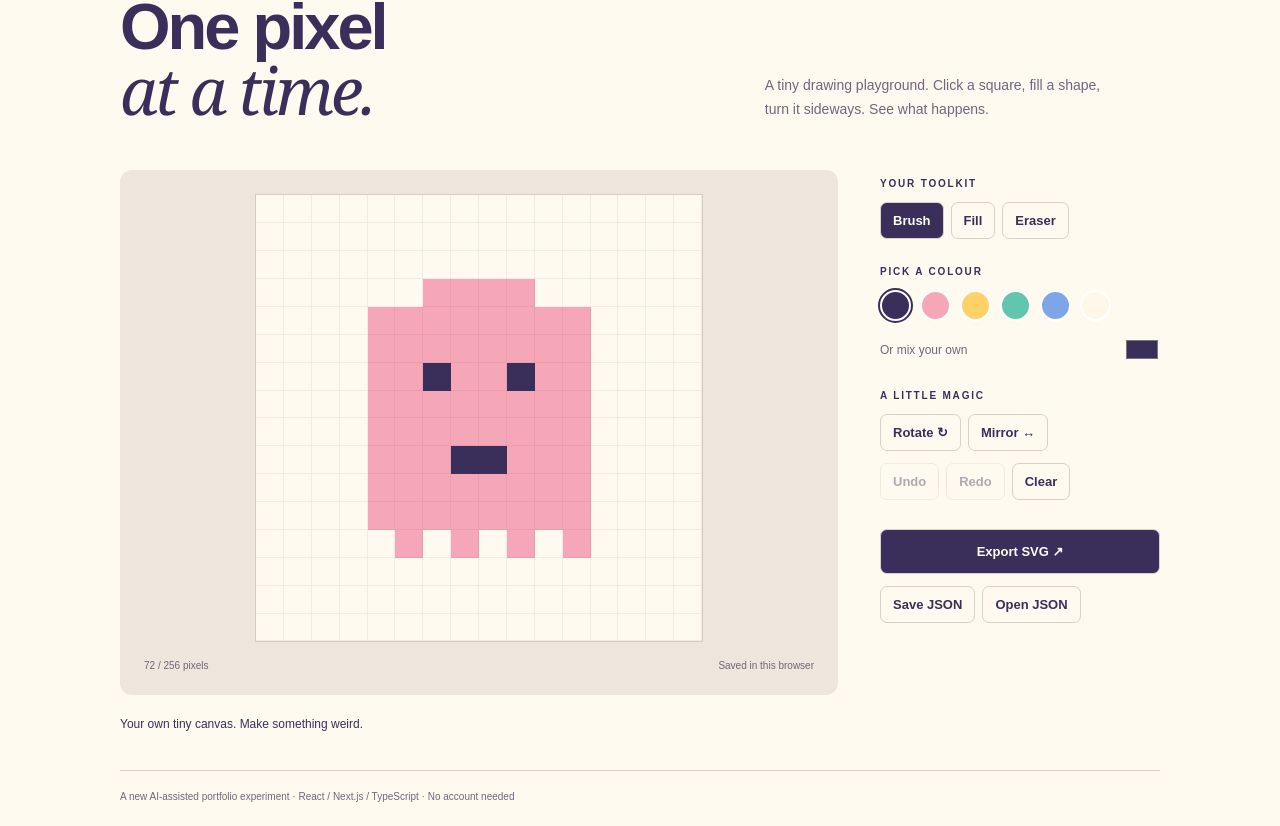
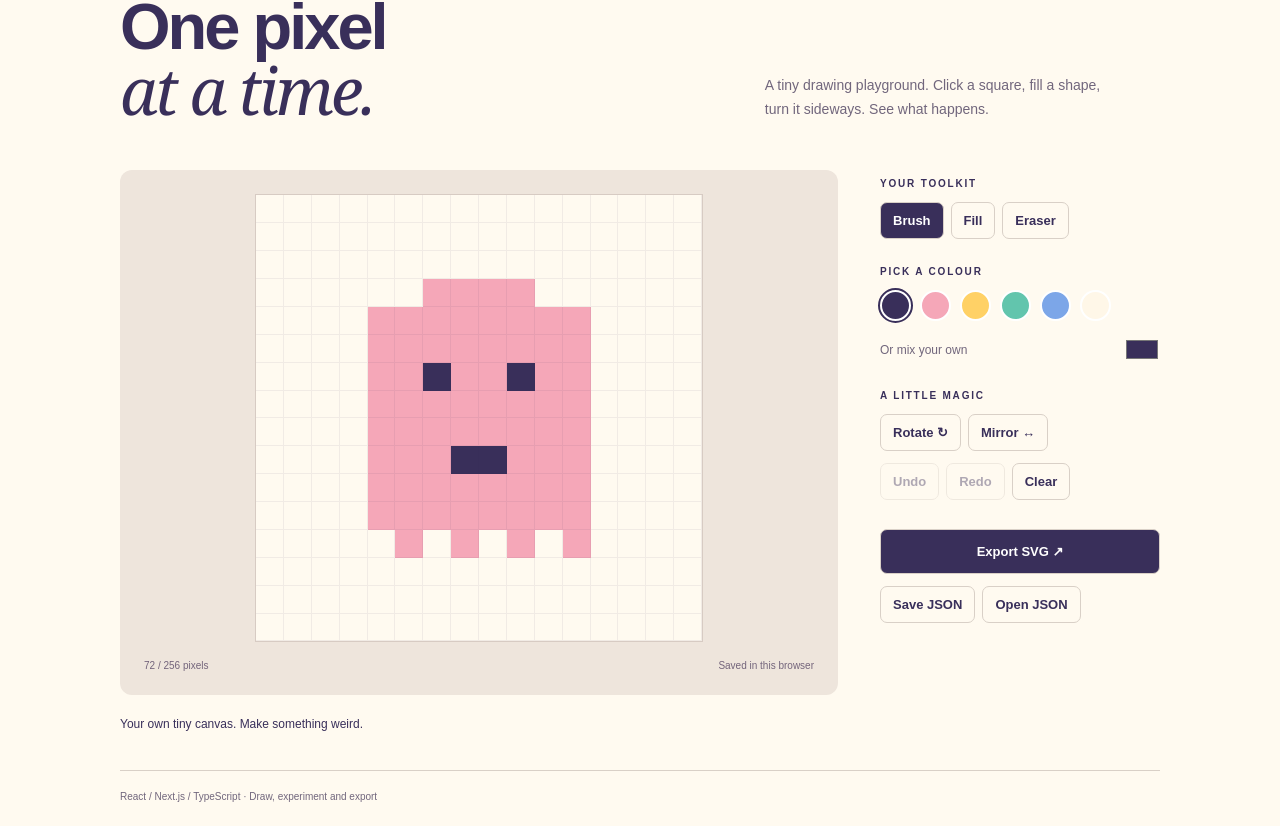
Before and after one commit to rebinismail007/typescript-pixel-studio, a Next.js app: page / in a window 1280 px wide. Shown: the part 156-982 px from the top of the page. Built offline with nearby package versions, Linux system fonts and the light colour scheme.

Commit message:
Update PixelStudio.tsx

```diff
--- a/app/components/PixelStudio.tsx
+++ b/app/components/PixelStudio.tsx
@@ -37,6 +37,6 @@ export default function PixelStudio() {
         <div className="tool-row"><button disabled={!history.past.length || !ready} onClick={() => dispatch({ type: "undo" })}>Undo</button><button disabled={!history.future.length || !ready} onClick={() => dispatch({ type: "redo" })}>Redo</button><button onClick={() => draw(blank())}>Clear</button></div>
         <button className="primary" onClick={() => download("svg")}>Export SVG ↗</button><div className="tool-row"><button onClick={() => download("json")}>Save JSON</button><label className="file-button">Open JSON<input type="file" accept=".json,application/json" aria-label="Open drawing JSON" onChange={async e => { const file = e.target.files?.[0]; if (!file) return; try { if (file.size > 20000) throw new Error("File is too large."); draw(parseDrawing(await file.text())); setNotice("Drawing opened."); } catch { setNotice("That file is not a valid Pixel Studio drawing."); } e.target.value = ""; }}/></label></div>
       </aside></section>
-    <p className="notice" role="status">{notice}</p><footer>A new AI-assisted portfolio experiment · React / Next.js / TypeScript · No account needed</footer>
+    <p className="notice" role="status">{notice}</p><footer>React / Next.js / TypeScript · Draw, experiment and export</footer>
   </main>;
 }
```
